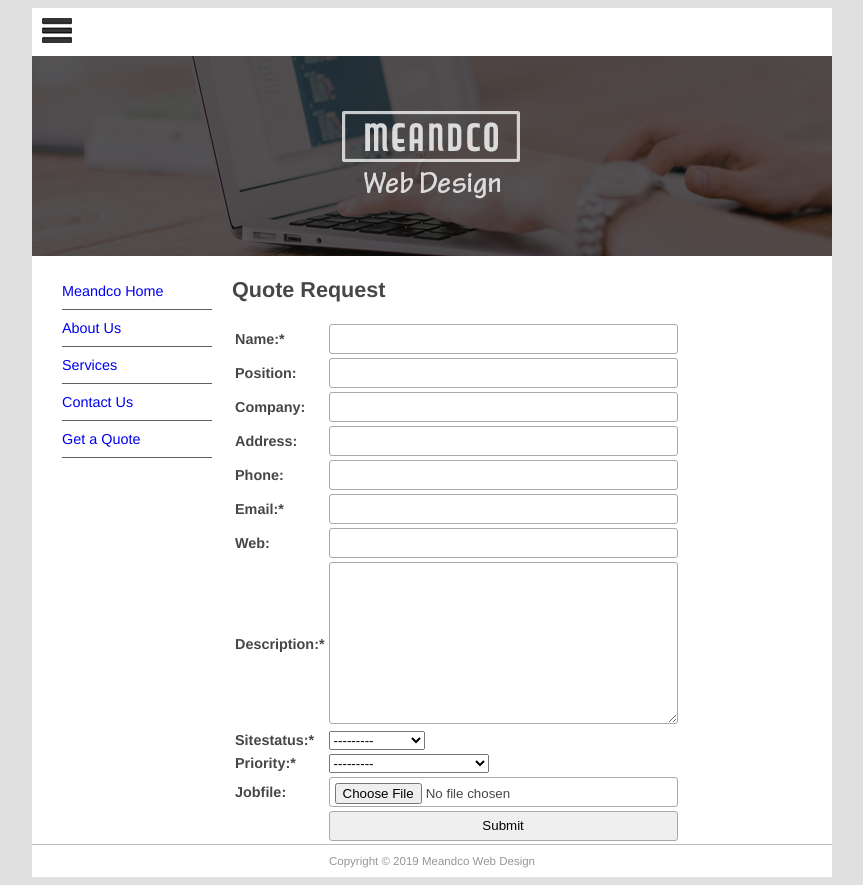
After one commit to jprbld/site1, a Django app: page /quote/ in a window 1280 px wide. The commit adds this page. Shown: the whole page, without its empty margins (208-1071 px from the left). Run offline with Django 3.2, Linux system fonts and the light colour scheme; data comes from the database, SQL or seed files in the repository.

Commit message:
add modelForms for quotes

```diff
--- a/mfdw_site/static/main.css
+++ b/mfdw_site/static/main.css
@@ -100,3 +100,7 @@
 	border: 1px solid green;
 	border-radius: 3px;
 }
+
+.required label:after {
+	content: "*";
+}
--- a/mfdw_site/templates/base.html
+++ b/mfdw_site/templates/base.html
@@ -23,6 +23,7 @@
         <li>Menu 1</li><li>Menu 2</li><li>Menu 3</li>
       {% endblock sidenav %}
       <li><a href="/contact">Contact Us</a></li>
+      <li><a href="/quote/">Get a Quote</a></li>
     </ul>
     </nav>
   </aside>
--- a/mfdw_site/urls.py
+++ b/mfdw_site/urls.py
@@ -18,5 +18,6 @@
 
 urlpatterns = [
     path('admin/', admin.site.urls),
+    path('quote/', include('quotes.urls')),
     path('', include('pages.urls')),
 ]
--- /dev/null
+++ b/quotes/forms.py
@@ -0,0 +1,13 @@
+from django import forms
+from django.forms import ModelForm
+from .models import Quote
+
+class QuoteForm(ModelForm):
+    required_css_class = 'required'
+    class Meta:
+        model = Quote
+        fields = [
+            'name', 'position', 'company', 'address',
+            'phone', 'email', 'web', 'description',
+            'sitestatus', 'priority', 'jobfile'
+        ]
--- /dev/null
+++ b/quotes/templates/quotes/quote.html
@@ -0,0 +1,29 @@
+{% extends "base.html" %}
+
+{% block title %}Quote Request{% endblock title %}
+
+{% block sidenav %}
+    {% for page in page_list %}
+        <li><a href="{{ page.permalink }}">{{ page.title }}</a></li>
+    {% endfor %}
+{% endblock sidenav %}
+
+{% block content %}
+    <h1>Quote Request</h1>
+    {% if submitted %}
+        <p class="success">
+            Your quote was submitted successfully. Thank you.
+        </p>
+    {% else %}
+        <form action="" enctype="multipart/form-data" method="post" novalidate>
+            <table>
+                {{ form.as_table }}
+                <tr>
+                    <td>&nbsp;</td>
+                    <td><input type="submit" value="Submit"></td>
+                </tr>
+            </table>
+        {% csrf_token %}
+        </form>
+    {% endif %}
+{% endblock content %}
--- /dev/null
+++ b/quotes/urls.py
@@ -0,0 +1,6 @@
+from django.urls import path
+from . import views
+
+urlpatterns = [
+    path('', views.quote_req, name='quote-request'),
+]
--- a/quotes/views.py
+++ b/quotes/views.py
@@ -1,3 +1,28 @@
 from django.shortcuts import render
+from django.http import HttpResponseRedirect
 
+from .models import Quote
+from .forms import QuoteForm
+from pages.models import Page
 # Create your views here.
+
+
+def quote_req(request):
+    submitted = False
+    if request.method == 'POST':
+        form = QuoteForm(request.POST, request.FILES)
+        if form.is_valid():
+            form.save()
+            return HttpResponseRedirect('/quote/?submitted=True')
+    else:
+        form = QuoteForm()
+        if 'submitted' in request.GET:
+            submitted = True
+
+    context = {
+        'form': form,
+        'page_list': Page.objects.all(),
+        'submitted': submitted
+    }
+
+    return render(request, 'quotes/quote.html', context)
```
